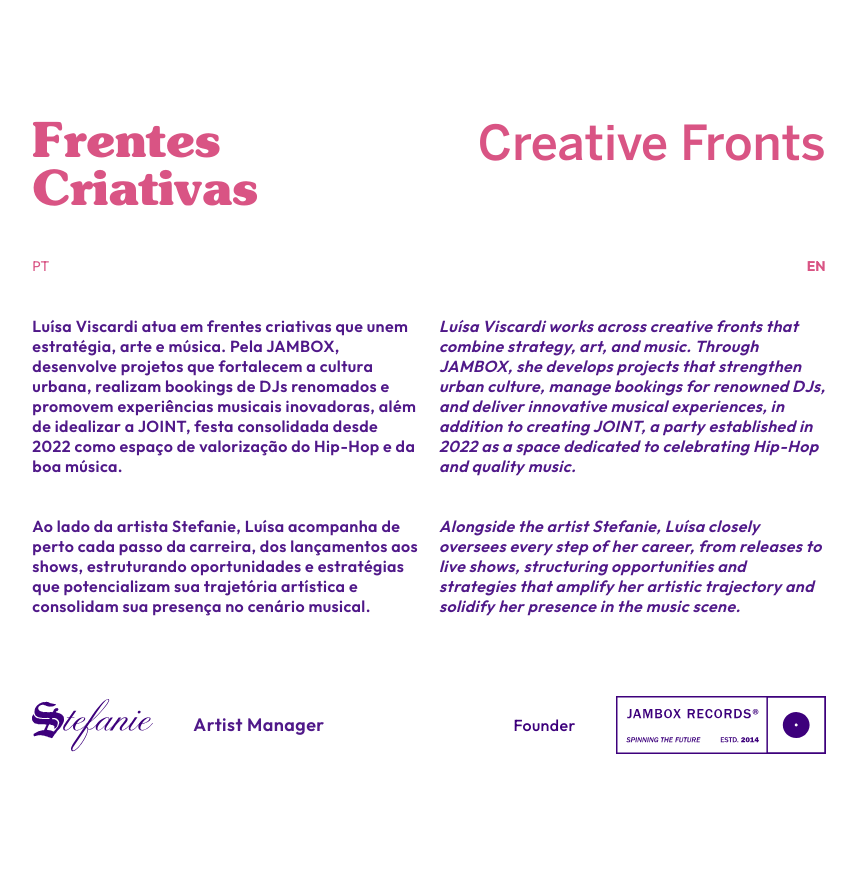
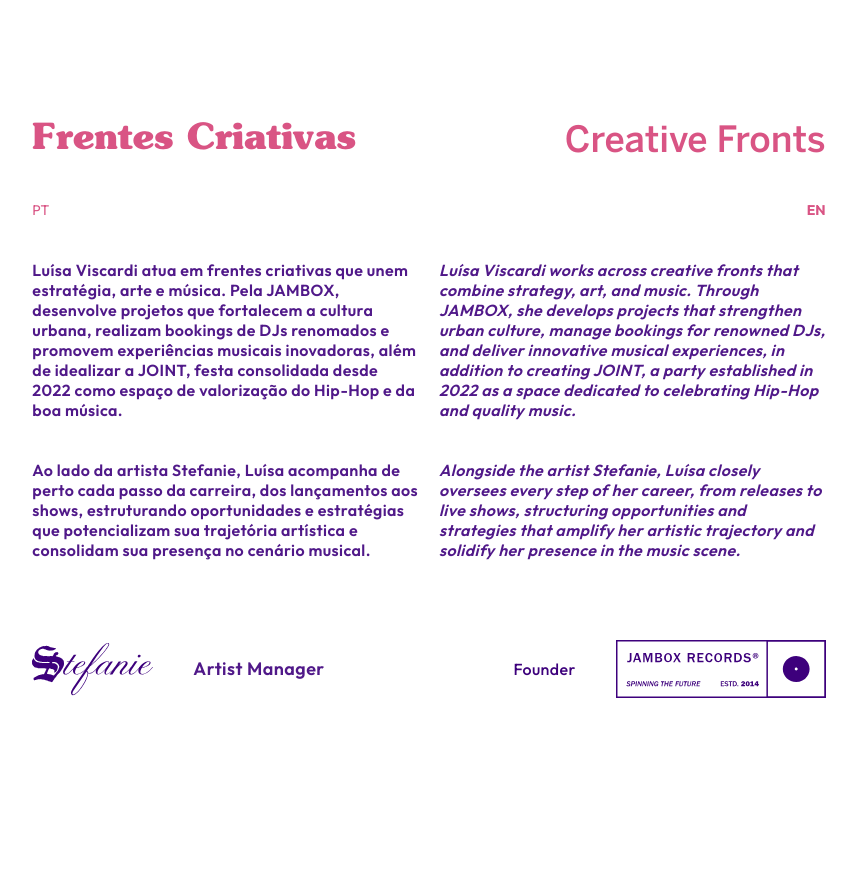
Before and after one commit to vinigouvea16/luisa-viscardi, a Next.js app: page / in a window 1280 px wide. Shown: the part 2600-3476 px from the top of the page, without its empty margins (211-1068 px from the left). Built offline with nearby package versions, Linux system fonts and the light colour scheme; no server answers; the database is empty.

Commit message:
fix: responsiveness 3

```diff
--- a/components/desktop.tsx
+++ b/components/desktop.tsx
@@ -133,12 +133,12 @@
           {/* Linha 1: Títulos */}
           <div className="flex gap-5">
             <div className="flex-1">
-              <h2 className="font-family-souvenir xl:text-5xl md:text-2xl lg:text-3xl font-bold">
+              <h2 className="font-family-souvenir xl:text-4xl 2xl:text-5xl md:text-2xl lg:text-3xl font-bold">
                 Frentes Criativas
               </h2>
             </div>
             <div className="flex-1 text-right">
-              <h2 className="font-family-bento-sans xl:text-5xl text-3xl">
+              <h2 className="font-family-bento-sans xl:text-4xl 2xl:text-5xl text-3xl">
                 Creative Fronts
               </h2>
             </div>
--- a/components/my-tunes.tsx
+++ b/components/my-tunes.tsx
@@ -72,11 +72,11 @@
           </div>
 
           {/* DIREITA - Container relativo para posicionar gradiente e botão */}
-          <div className="col-span-4 relative md:mt-40 lg:mt-0">
+          <div className="col-span-4 relative md:mt-20 lg:mt-0">
             {myTunesMedia ? (
               <>
                 {/* Gradiente */}
-                <div className="absolute xl:-bottom-25 md:bottom-25 -left-[calc(100%/4+1.25rem)] w-full h-46.25 bg-linear-to-b from-transparent via-80% via-luisa-gradient-main-teal to-transparent pointer-events-none" />
+                <div className="absolute 2xl:-bottom-25 md:bottom-30 xl:bottom-0 -left-[calc(100%/4+1.25rem)] w-full h-46.25 bg-linear-to-b from-transparent via-80% via-luisa-gradient-main-teal to-transparent pointer-events-none" />
 
                 {/* Imagem de fundo */}
                 <Image
```
